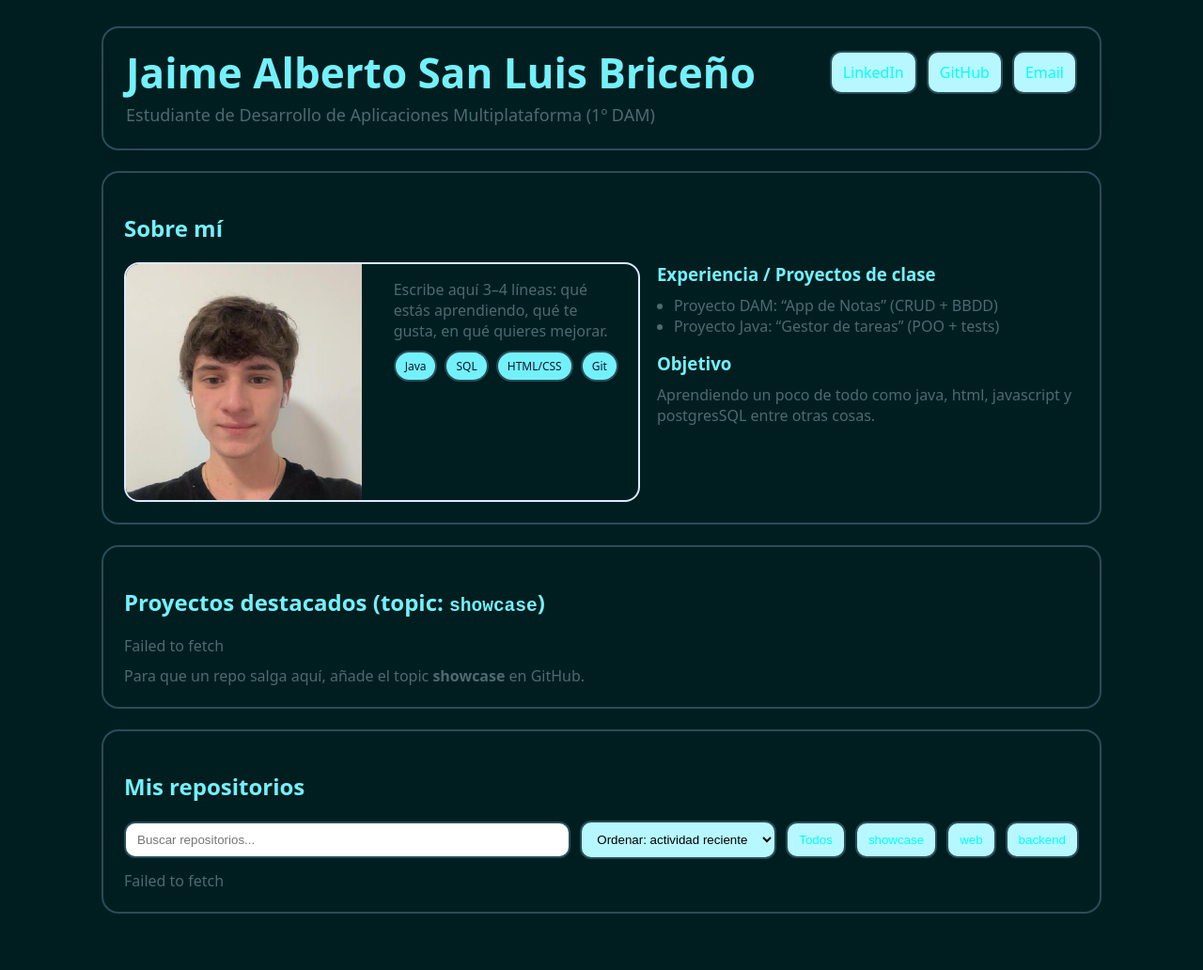
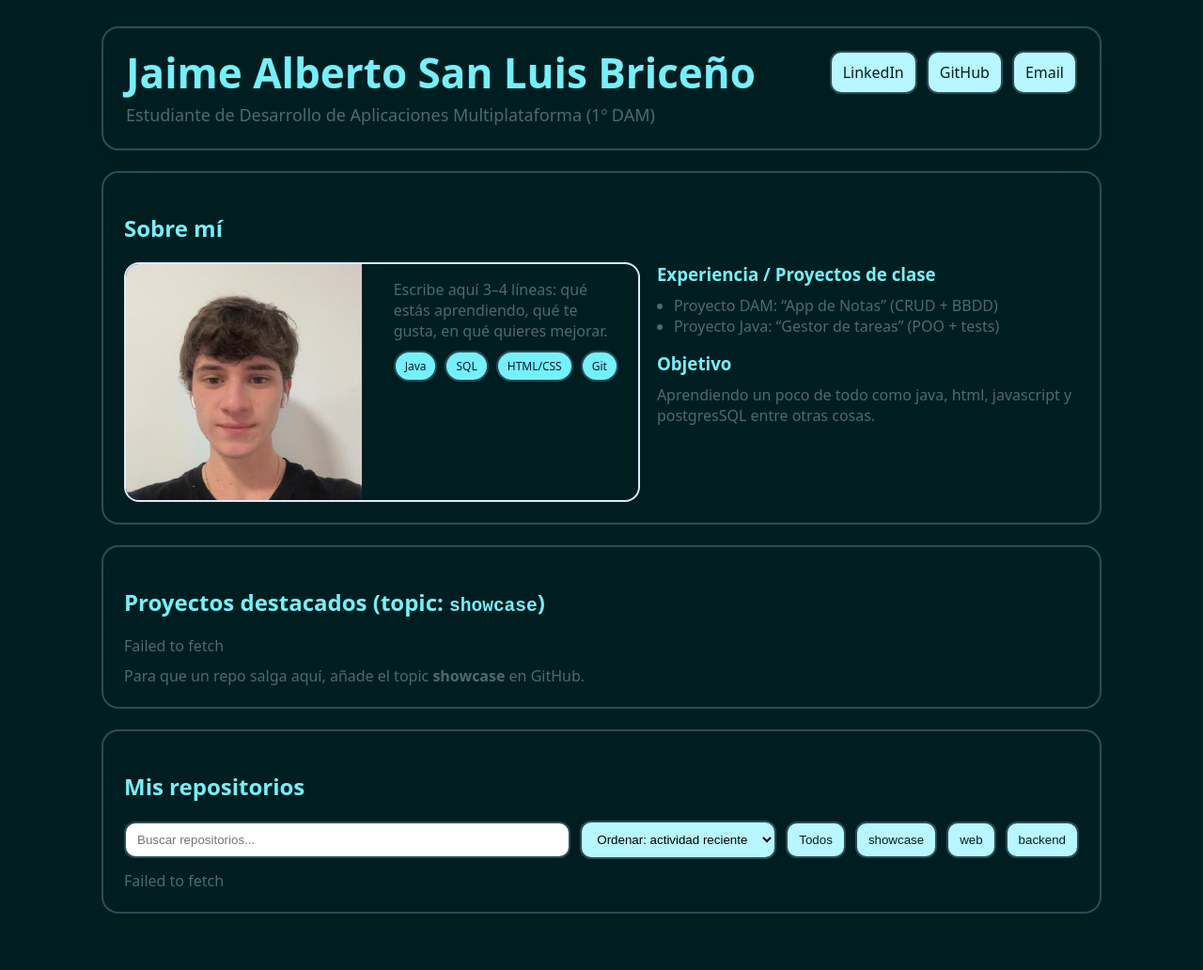
Before and after one commit to jaimesanluis/jaimesanluis.github.io, a Jekyll site: the page index.html, which Jekyll copies as it is, in a window 1280 px wide. Shown: the whole page at 94% size. Built offline with Jekyll 4.4.1, drawn with Linux system fonts in a browser that asks for light colours.

Commit message:
cambios en css

```diff
--- a/assets/css/styles.css
+++ b/assets/css/styles.css
@@ -64,16 +64,14 @@ body{
   background:#b7f7ff;
   cursor:pointer;
   text-decoration:none;
-  color:cyan;
+  color:#002022;
+  display:inline-block;
   transition: all 0.3s ease;
-}
-
-.btn:visited{
-  color:#001e20;
 }
 
 .btn:hover{
   background:#97ecff;
-  color:rgb(255, 255, 255);
+  color:white;
+  transform: translateY(-2px);
 }
 .repoMeta{display:flex;gap:10px;flex-wrap:wrap;align-items:center;font-size:12px;color:var(--muted)}
```
Also changed, not shown: 1 other file.
